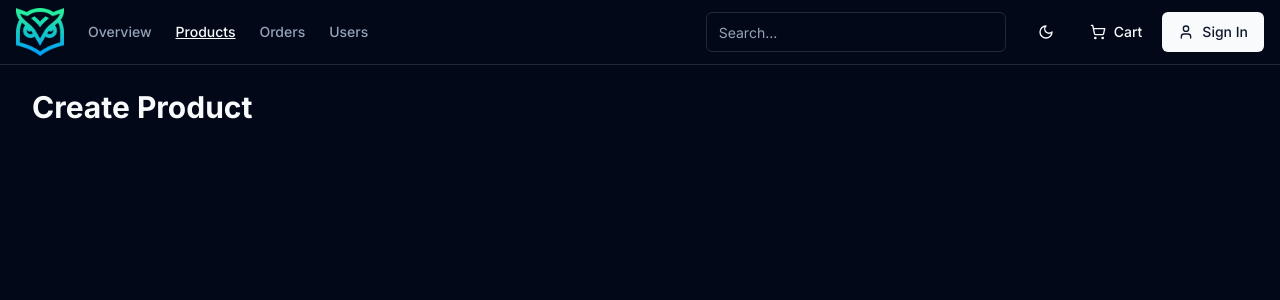
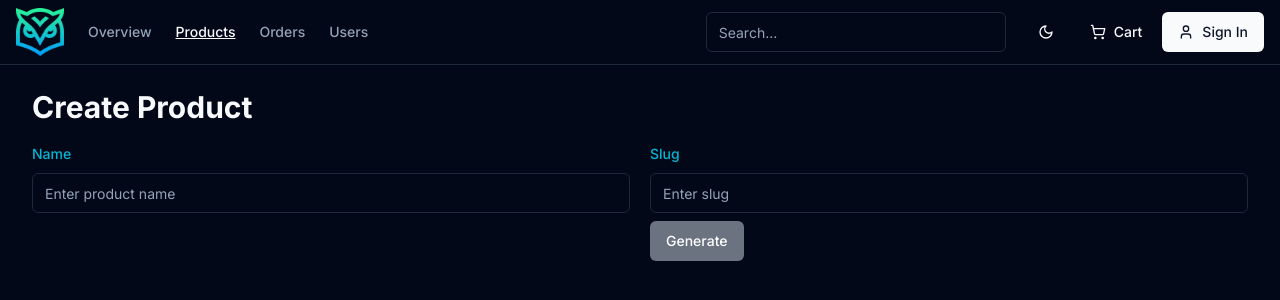
Before and after one commit to LukaTizic/aeterna_ecommerce, a Next.js app: page /admin/products/create in a window 1280 px wide. Shown: the top 300 px of the page. Built offline with nearby package versions, Linux system fonts and the light colour scheme; no server answers.

Commit message:
implement name & slug fields

```diff
--- a/components/admin/product-form.tsx
+++ b/components/admin/product-form.tsx
@@ -6,9 +6,19 @@ import { insertProductSchema, updateProductSchema } from "@/lib/validators";
 import { Product } from "@/types";
 import { zodResolver } from "@hookform/resolvers/zod";
 import { useRouter } from "next/navigation";
-import { useForm } from "react-hook-form";
+import { ControllerRenderProps, useForm } from "react-hook-form";
 import { z } from "zod";
-import { Form } from "../ui/form";
+import {
+  Form,
+  FormControl,
+  FormField,
+  FormItem,
+  FormLabel,
+  FormMessage,
+} from "../ui/form";
+import slugify from "slugify";
+import { Input } from "../ui/input";
+import { Button } from "../ui/button";
 
 const ProductForm = ({
   type,
@@ -36,7 +46,61 @@ const ProductForm = ({
       <form className="space-y-8">
         <div className="flex flex-col gap-5 md:flex-row">
           {/* Name */}
+          <FormField
+            control={form.control}
+            name="name"
+            render={({
+              field,
+            }: {
+              field: ControllerRenderProps<
+                z.infer<typeof insertProductSchema>,
+                "name"
+              >;
+            }) => (
+              <FormItem className="w-full">
+                <FormLabel className="text-cyan-500">Name</FormLabel>
+                <FormControl>
+                  <Input placeholder="Enter product name" {...field} />
+                </FormControl>
+                <FormMessage />
+              </FormItem>
+            )}
+          />
           {/* Slug */}
+          <FormField
+            control={form.control}
+            name="slug"
+            render={({
+              field,
+            }: {
+              field: ControllerRenderProps<
+                z.infer<typeof insertProductSchema>,
+                "slug"
+              >;
+            }) => (
+              <FormItem className="w-full">
+                <FormLabel className="text-cyan-500">Slug</FormLabel>
+                <FormControl>
+                  <div className="relative">
+                    <Input placeholder="Enter slug" {...field} />
+                    <Button
+                      type="button"
+                      className=" bg-gray-500 hover:text-cyan-500 hover:bg-gray-600 text-white px-4 py-1 mt-2"
+                      onClick={() => {
+                        form.setValue(
+                          "slug",
+                          slugify(form.getValues("name"), { lower: true })
+                        );
+                      }}
+                    >
+                      Generate
+                    </Button>
+                  </div>
+                </FormControl>
+                <FormMessage />
+              </FormItem>
+            )}
+          />
         </div>
         <div className="flex flex-col gap-5 md:flex-row">
           {/* Category  */}
```
